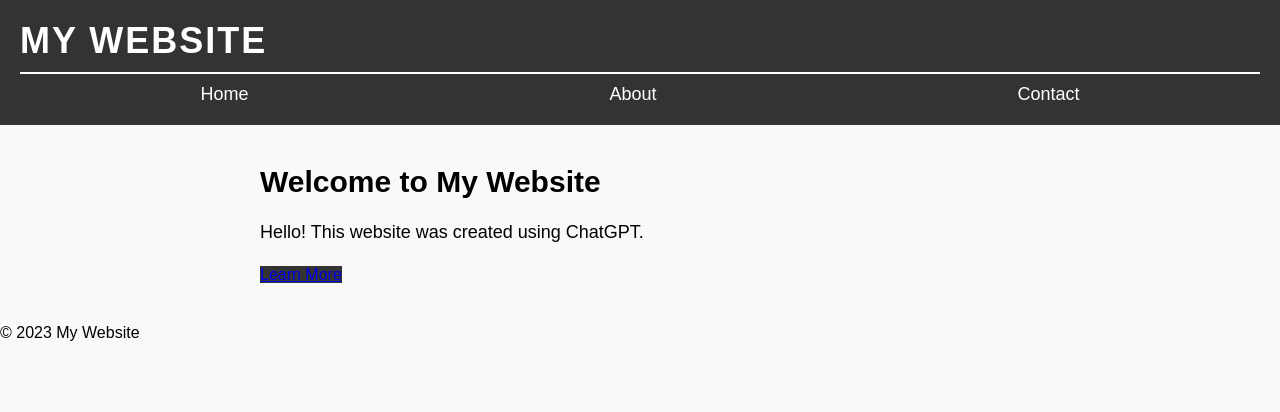
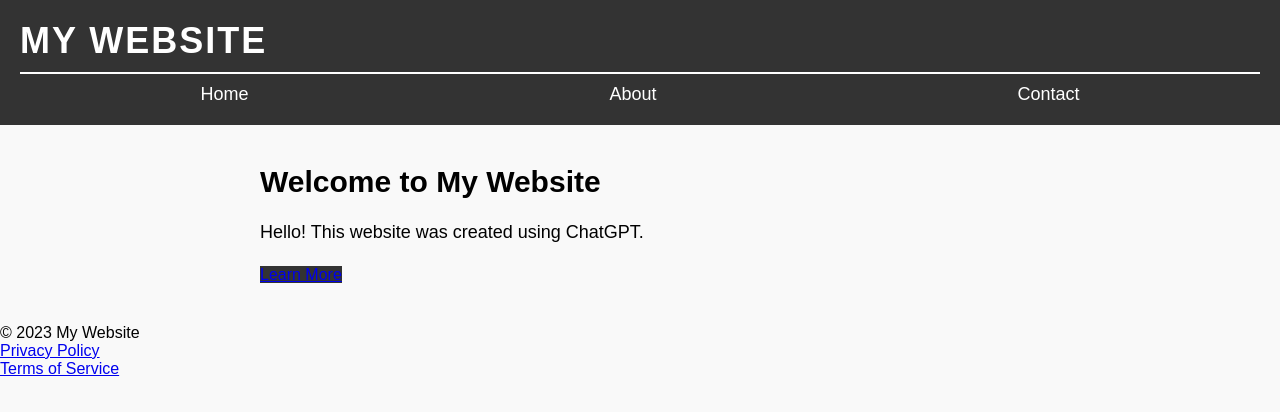
Before and after one commit to DDaaNNee/Personal-Website, a plain HTML site: page index.html in a window 1280 px wide. Drawn offline with Linux system fonts and the light colour scheme.

Commit message:
Update index.html

```diff
--- a/index.html
+++ b/index.html
@@ -21,10 +21,16 @@
     <main>
       <h2>Welcome to My Website</h2>
       <p>Hello! This website was created using ChatGPT.</p>
-      <a href="#" class="button">Learn More</a>
+      <a href="#" class="button button-wide">Learn More</a>
     </main>
     <footer>
-      <p>&copy; 2023 My Website</p>
+      <div class="footer-container">
+        <p>&copy; 2023 My Website</p>
+        <ul>
+          <li><a href="#">Privacy Policy</a></li>
+          <li><a href="#">Terms of Service</a></li>
+        </ul>
+      </div>
     </footer>
   </body>
 </html>
```
